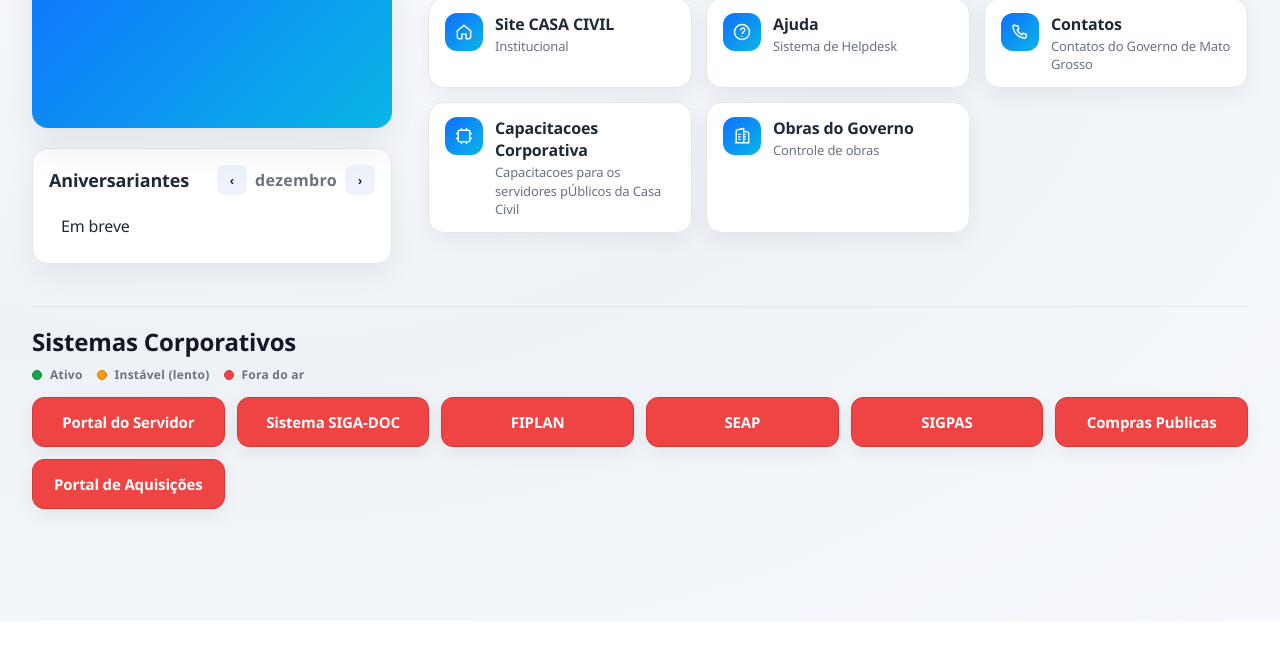
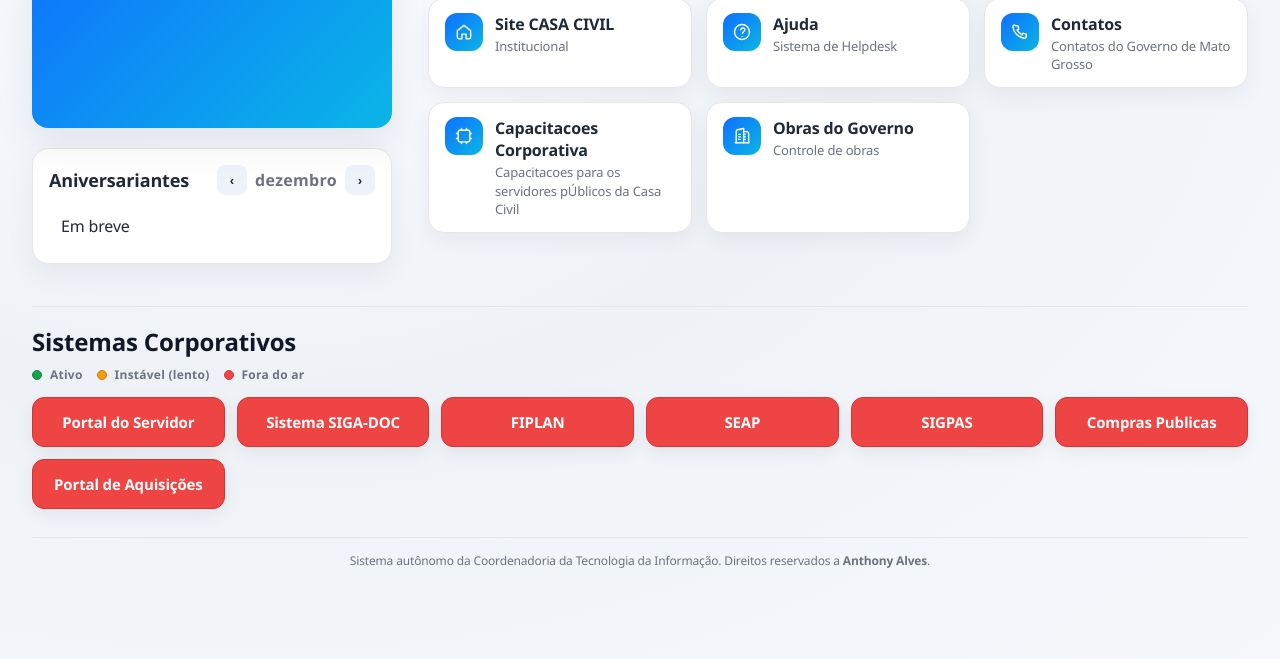
Before and after one commit to anthonyfalves/intranet-casa-civil, a plain HTML site: page frontend/index.html in a window 1280 px wide. Shown: the part 207-866 px from the top of the page. Before the commit the page ends 828 px from the top, so only its background shows below. Drawn offline with Linux system fonts and the light colour scheme; no server answers.

Commit message:
style: adiciona rodapé com informações de direitos autorais e link para o autor

```diff
--- a/frontend/assets/styles.css
+++ b/frontend/assets/styles.css
@@ -389,6 +389,24 @@ a:hover {
   color: var(--accent);
 }
 
+.site-footer {
+  margin-top: 28px;
+  padding-top: 14px;
+  border-top: 1px solid var(--border);
+  color: var(--muted);
+  font-size: 12px;
+  text-align: center;
+}
+
+.site-footer a {
+  color: inherit;
+  font-weight: 600;
+}
+
+.site-footer a:hover {
+  color: var(--accent);
+}
+
 @media (max-width: 960px) {
   .page {
     padding: 0 18px 32px;
--- a/frontend/index.html
+++ b/frontend/index.html
@@ -87,6 +87,11 @@
       </div>
       <div class="corporate-grid" data-corporate-links></div>
     </section>
+
+    <footer class="site-footer">
+      Sistema autônomo da Coordenadoria da Tecnologia da Informação. Direitos reservados a
+      <a href="https://www.linkedin.com/in/anthony-alves-103b21232/" target="_blank" rel="noopener">Anthony Alves</a>.
+    </footer>
   </div>
 
   <div class="banner-modal-root" data-banner-modal>
@@ -398,4 +403,4 @@
 </html>
 
 
-<!-- mudou o .S -->
+<!-- Direitos reseravador a https://www.linkedin.com/in/anthony-alves-103b21232/ -->
```
